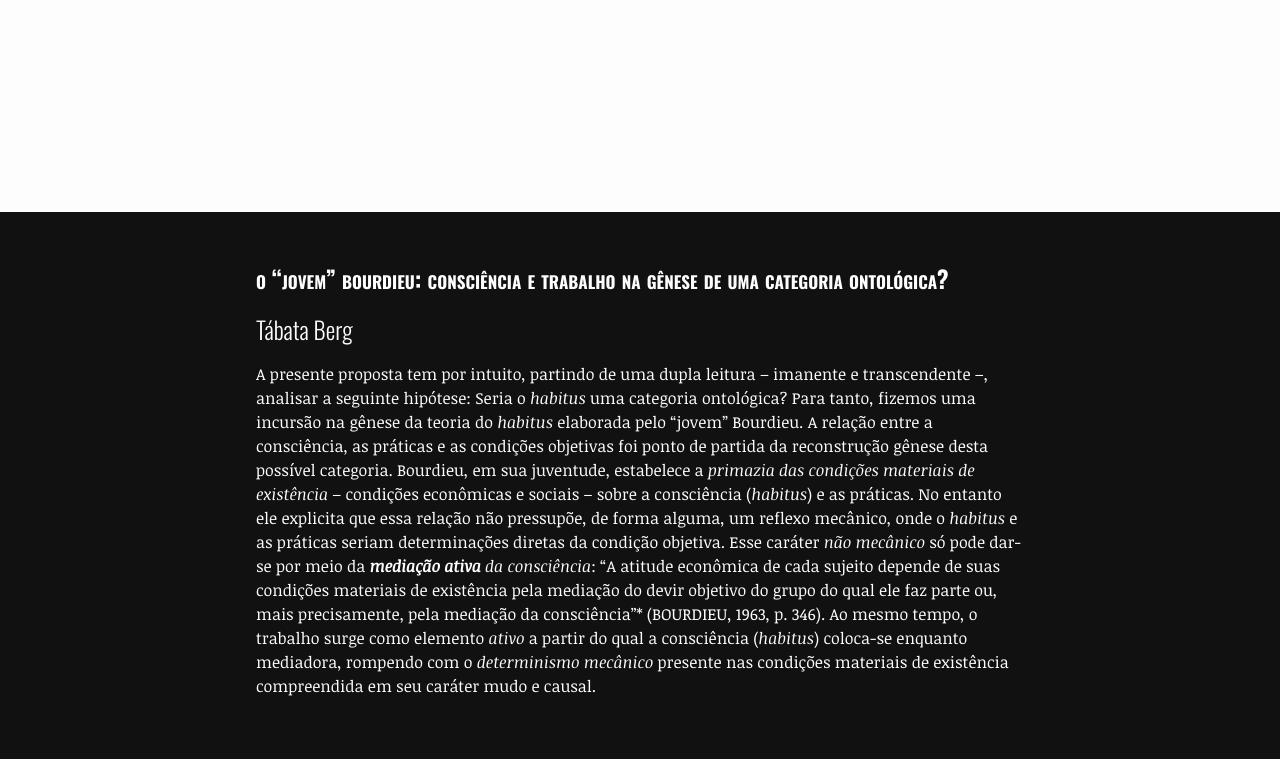
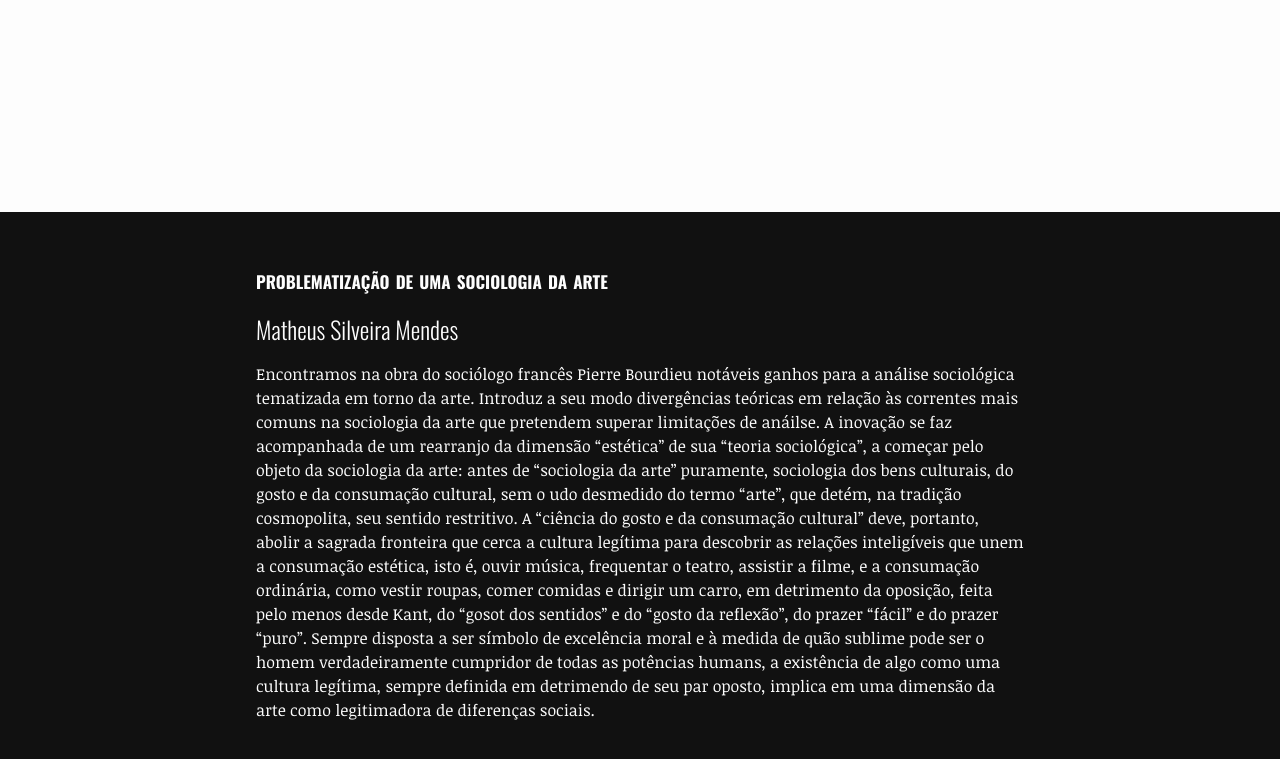
Before and after one commit to gebu/encontro-de-estudos-em-pierre-bourdieu, a Jekyll site: the page built from resumos.html, in a window 1280 px wide and 900 px high, scrolled down 2800 px. Shown: the top 759 px of the window. Built offline with Jekyll 4.4.1, drawn with Linux system fonts in a browser that asks for light colours; nearby versions of some CDN libraries.

Commit message:
Add Matheus' abstract

```diff
--- a/index.html
+++ b/index.html
@@ -125,6 +125,11 @@ title: Encontro de Estudos em Pierre Bourdieu
 
           <dd>Juliana Closel Miraldi</dd>
 
+          <dt><a class="resumos" href="{{ site.baseurl }}/resumos/#1-matheus">Problematização de uma sociologia da arte</a></dt>
+
+          <dd>Matheus Silveira Mendes</dd>
+
+
           <dt><a class="resumos" href="{{ site.baseurl }}/resumos/#1-tabata">O “jovem” Bourdieu: Consciência e trabalho na gênese de uma
             categoria ontológica?</a></dt>
 
--- a/resumos.html
+++ b/resumos.html
@@ -39,6 +39,13 @@ document.write('<a h'+'ref'+'="ma'+'ilto'+':'+e+'" clas'+'s="em' + 'ail">'+e+'<\
           <h2 class="author">Juliana Closel Miraldi</h2>
 
 <p>De acordo com Bourdieu o mundo social divide-se em campos relativamente autônomos, portadores de um <em>nómos</em> próprio, constituído, por sua vez, pela história particular de lutas e disputas internas de cada campo e que não podem, portanto, ser reduzidas as de outros campos. Contudo, se os campos são relativamente autônomos eles os são em relação a quê? A fim de clarificar esse problema conceitual, apresentaremos três relações de determinação que regem a dinâmica diferencial dos campos, a saber, a causalidade transitiva, a causalidade imanente e as práticas de Estado.</p>
+</section>
+
+<section class="resumo" id="1-matheus">
+<h1 class="title">Problematização de uma sociologia da arte</h1>
+        <h2 class="author">Matheus Silveira Mendes</h2>
+
+<p> Encontramos na obra do sociólogo francês Pierre Bourdieu notáveis ganhos para a análise sociológica tematizada em torno da arte. Introduz a seu modo divergências teóricas em relação às correntes mais comuns na sociologia da arte que pretendem superar limitações de anáilse. A inovação se faz acompanhada de um rearranjo da dimensão “estética” de sua “teoria sociológica”, a começar pelo objeto da sociologia da arte: antes de “sociologia da arte” puramente, sociologia dos bens culturais, do gosto e da consumação cultural, sem o udo desmedido do termo “arte”, que detém, na tradição cosmopolita, seu sentido restritivo. A “ciência do gosto e da consumação cultural” deve, portanto, abolir a sagrada fronteira que cerca a cultura legítima para descobrir as relações inteligíveis que unem a consumação estética, isto é, ouvir música, frequentar o teatro, assistir a filme, e a consumação ordinária, como vestir roupas, comer comidas e dirigir um carro, em detrimento da oposição, feita pelo menos desde Kant, do “gosot dos sentidos” e do “gosto da reflexão”, do prazer “fácil” e do prazer “puro”.  Sempre disposta a ser símbolo de excelência moral e à medida de quão sublime pode ser o homem verdadeiramente cumpridor de todas as potências humans, a existência de algo como uma cultura legítima, sempre definida em detrimendo de seu par oposto, implica em uma dimensão da arte como legitimadora de diferenças sociais.</p>
 </section>
 
 <section class="resumo" id="1-tabata">
```
